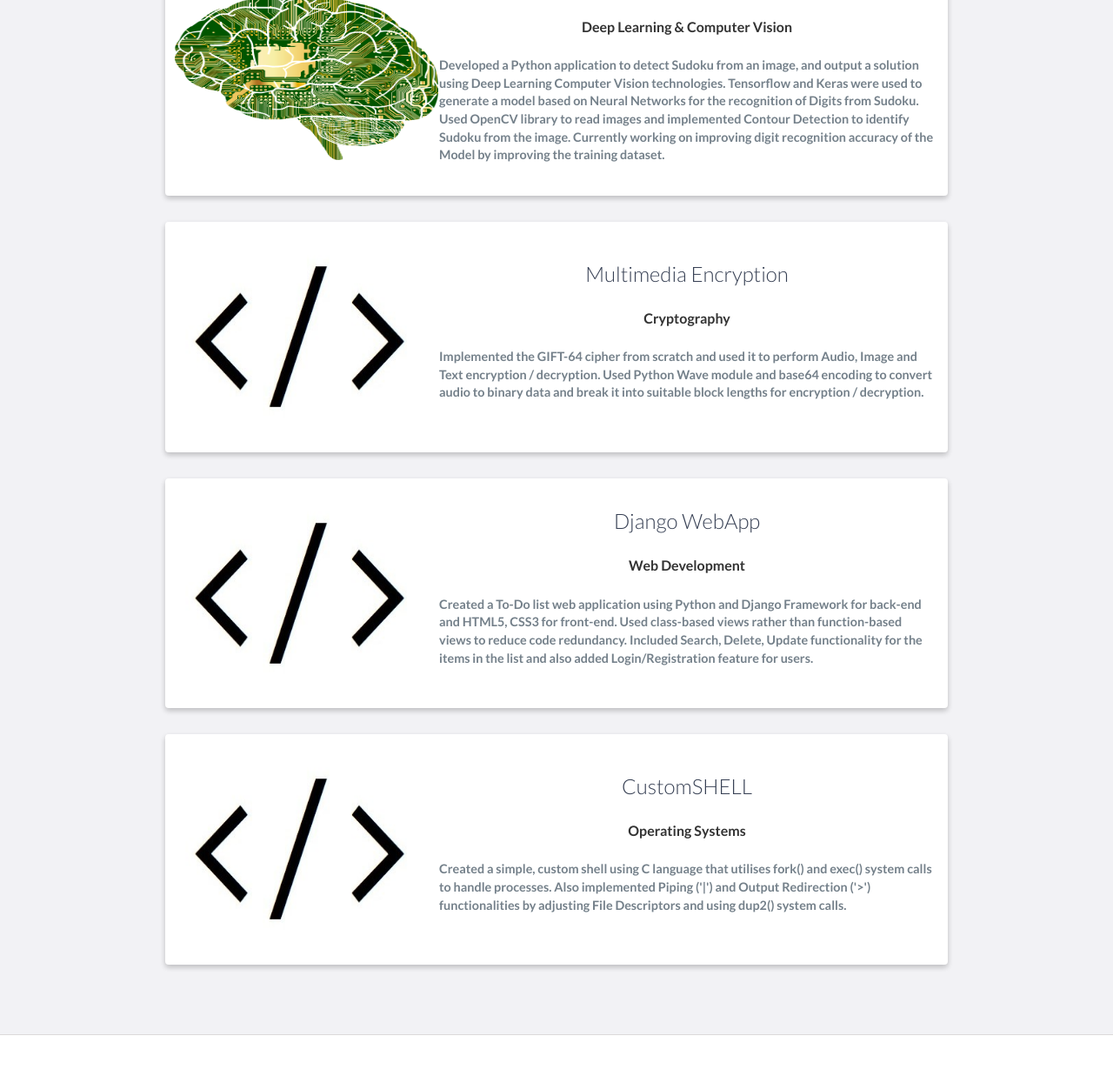
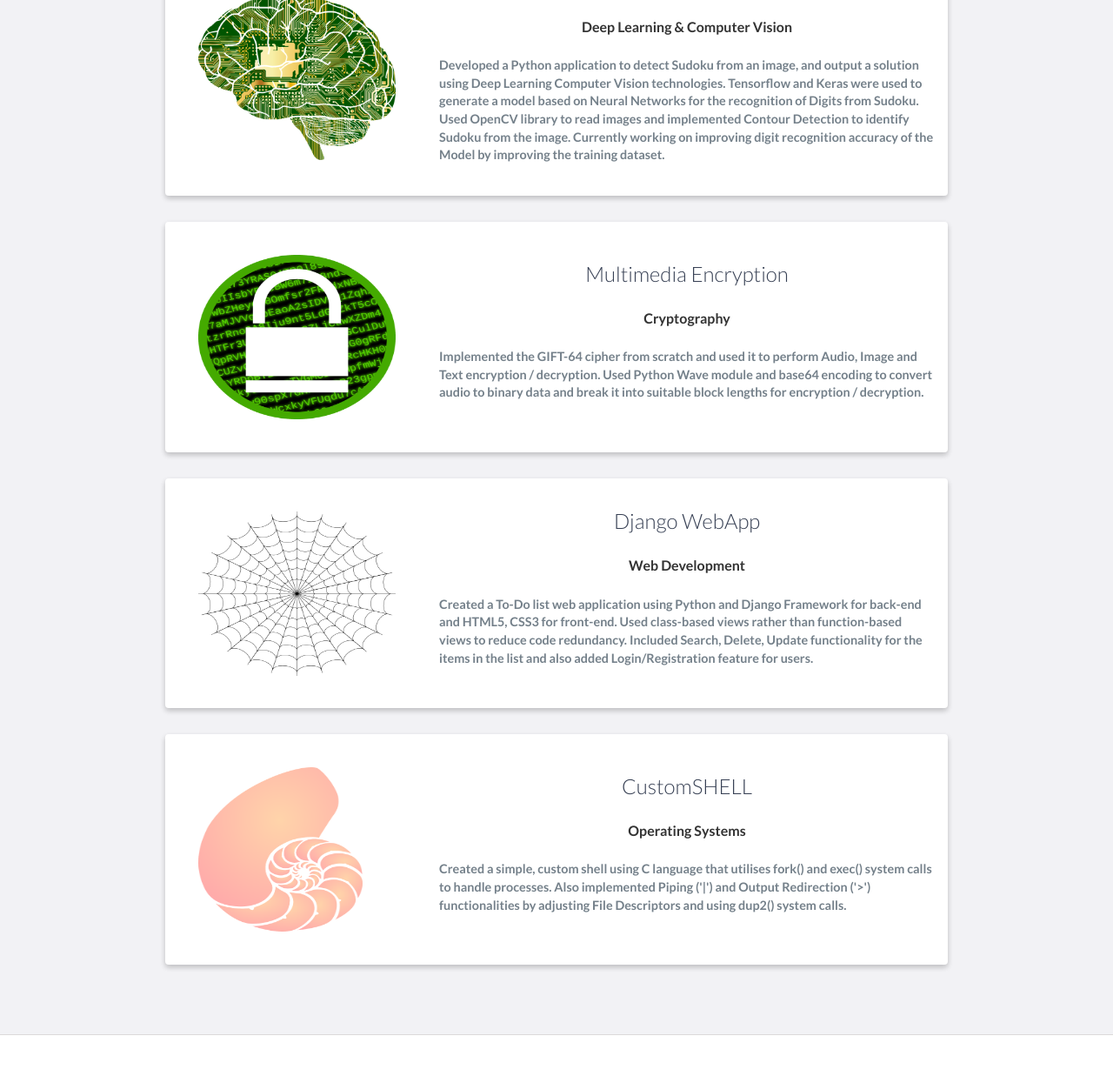
Before and after one commit to TarunSingh28/TarunSingh28.github.io, a website: page index.html in a window 1280 px wide. Shown: the part 2484-3721 px from the top of the page at 87% size. Drawn offline with nearby package versions, Linux system fonts and the light colour scheme.

Commit message:
updated index.html to accomodate images

```diff
--- a/index.html
+++ b/index.html
@@ -143,7 +143,7 @@
 
                 <div class="project shadow-large">
                     <div class="project-image" style="height: 7.5cm;">
-                        <img src="images/AIimage1.png" style="width: 8cm; margin-top: 1.4cm; height: 5cm; margin-left: 0.3cm;" />
+                        <img src="images/AIimage1.png" style="width: 6cm; margin-top: 1.4cm; height: 5cm; margin-left: 1cm;" />
                     </div>
                     <!-- End .project-image -->
                     <div class="project-info">
@@ -160,7 +160,7 @@
 
                 <div class="project shadow-large">
                     <div class="project-image" style="height: 7cm;">
-                        <img src="images/project.jpg" style="width: 8cm; margin-top: 1cm; height: 5cm; margin-left: 0.3cm;" />
+                        <img src="images/EncryptImage.png" style="width: 6cm; margin-top: 1cm; height: 5cm; margin-left: 1cm;" />
                     </div>
                     <!-- End .project-image -->
                     <div class="project-info">
@@ -178,7 +178,7 @@
 
                 <div class="project shadow-large">
                     <div class="project-image" style="height: 7cm;">
-                        <img src="images/project.jpg" style="width: 8cm; margin-top: 1cm; height: 5cm; margin-left: 0.3cm;" />
+                        <img src="images/WebImage.png" style="width: 6cm; margin-top: 1cm; height: 5cm; margin-left: 1cm;" />
                     </div>
                     <!-- End .project-image -->
                     <div class="project-info">
@@ -195,7 +195,7 @@
                 <!-- End .project -->
                 <div class="project shadow-large">
                     <div class="project-image" style="height: 7cm;">
-                        <img src="images/project.jpg" style="width: 8cm; margin-top: 1cm; height: 5cm; margin-left: 0.3cm;" />
+                        <img src="images/ShellImage.png" style="width: 5cm; margin-top: 1cm; height: 5cm; margin-left: 1cm;" />
                     </div>
                     <!-- End .project-image -->
                     <div class="project-info">
```
